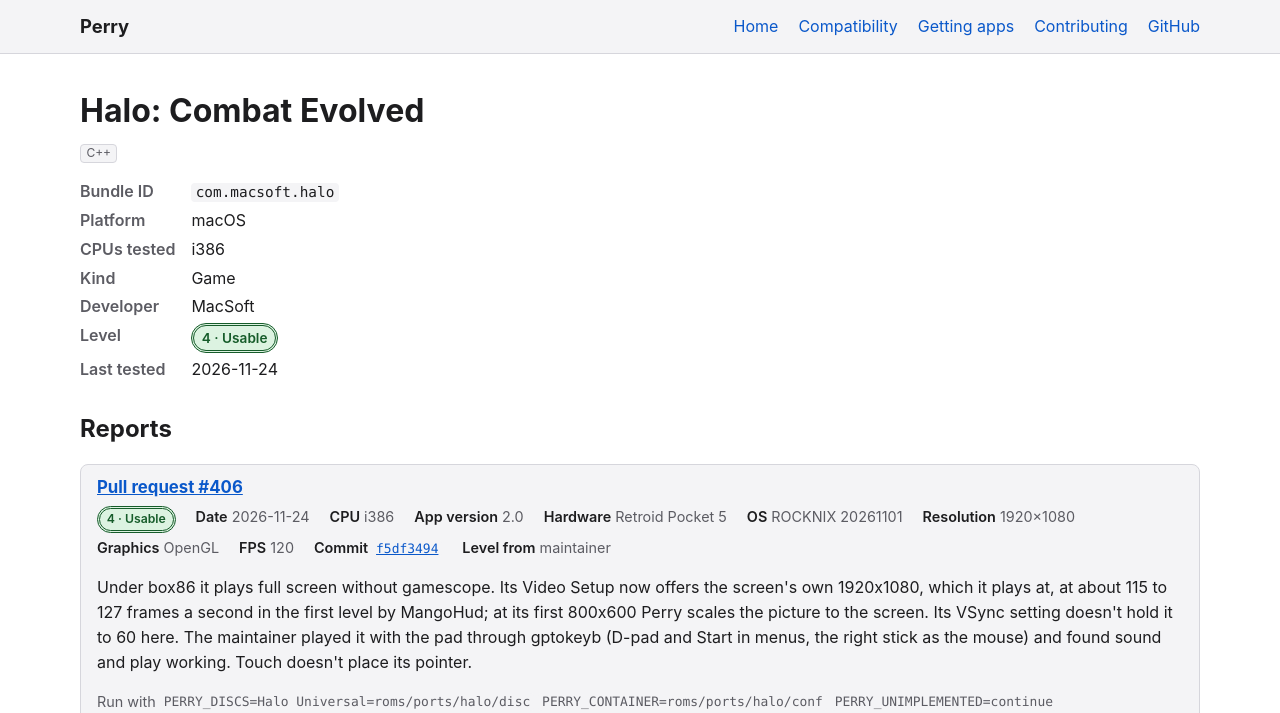
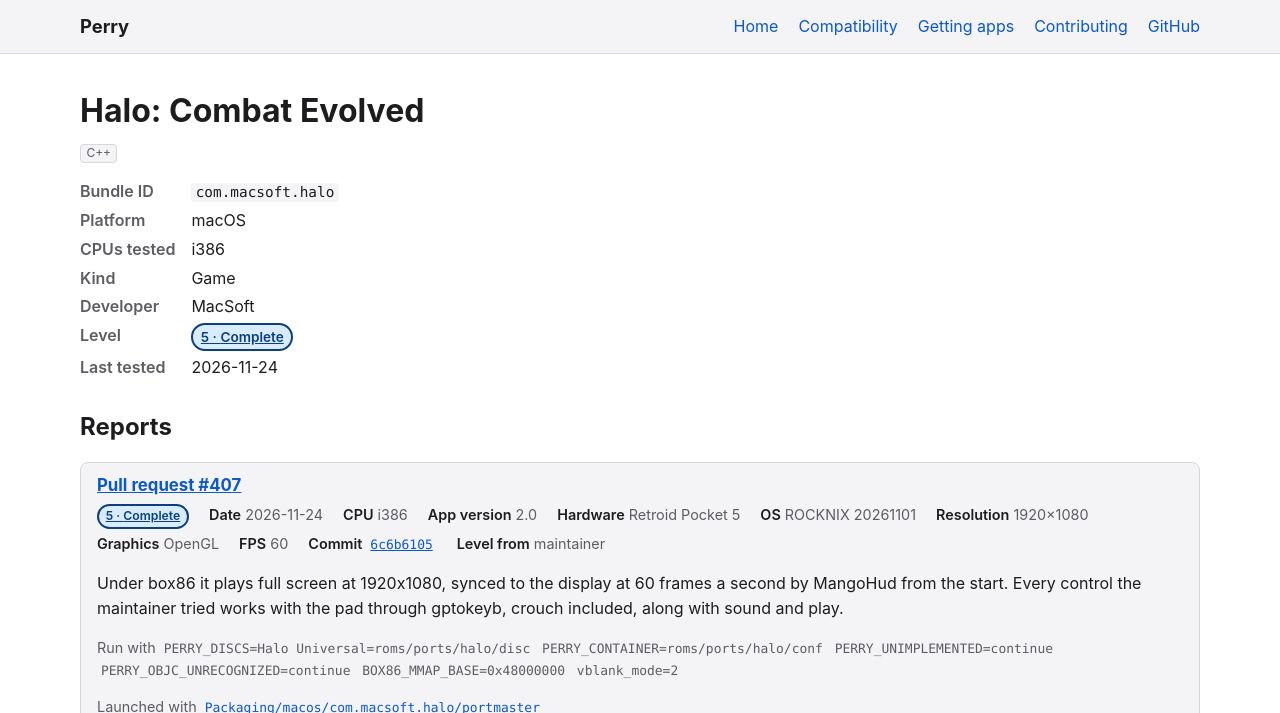
Before and after one commit to MillerTechnologyPeru/Perry, a Jekyll site: the page built from docs/_apps/macos/com.macsoft.halo.md, in a window 1280 px wide and 1400 px high. Shown: the top 713 px of the window. Built offline with Jekyll 4.4.1, drawn with Linux system fonts in a browser that asks for light colours; some of the changed text lies outside the part shown; grey boxes are pictures that could not be loaded.

Commit message:
Rate Halo on the Retroid Pocket 5 complete

```diff
--- a/docs/_apps/macos/com.macsoft.halo.md
+++ b/docs/_apps/macos/com.macsoft.halo.md
@@ -186,6 +186,31 @@ reports:
         caption: The first level on the Retroid Pocket 5
       - url: https://github.com/user-attachments/assets/23fc3df2-cf25-4c1e-bba7-b68c72ab8364
         caption: The main menu full screen on the Retroid Pocket 5
+  - pr: 407
+    date: 2026-11-24
+    perry: "6c6b6105"
+    platform: macos
+    cpu: i386
+    app_version: "2.0"
+    hardware: Retroid Pocket 5
+    os: ROCKNIX 20261101
+    packaging: Packaging/macos/com.macsoft.halo/portmaster
+    resolution: "1920x1080"
+    graphics: OpenGL
+    env:
+      - "PERRY_DISCS=Halo Universal=roms/ports/halo/disc"
+      - "PERRY_CONTAINER=roms/ports/halo/conf"
+      - "PERRY_UNIMPLEMENTED=continue"
+      - "PERRY_OBJC_UNRECOGNIZED=continue"
+      - "BOX86_MMAP_BASE=0x48000000"
+      - "vblank_mode=2"
+    fps: 60
+    level: 5
+    source: maintainer
+    notes: Under box86 it plays full screen at 1920x1080, synced to the display at 60 frames a second by MangoHud from the start. Every control the maintainer tried works with the pad through gptokeyb, crouch included, along with sound and play.
+    screenshots:
+      - url: https://github.com/user-attachments/assets/e14d46ca-74e7-40ad-abc2-67aff0c5da08
+        caption: The first level at 1920x1080 and 60 FPS on the Retroid Pocket 5, with MangoHud's overlay
 ---
 
 A Carbon application for PowerPC and Intel, run with the 32-bit Perry. It
```
